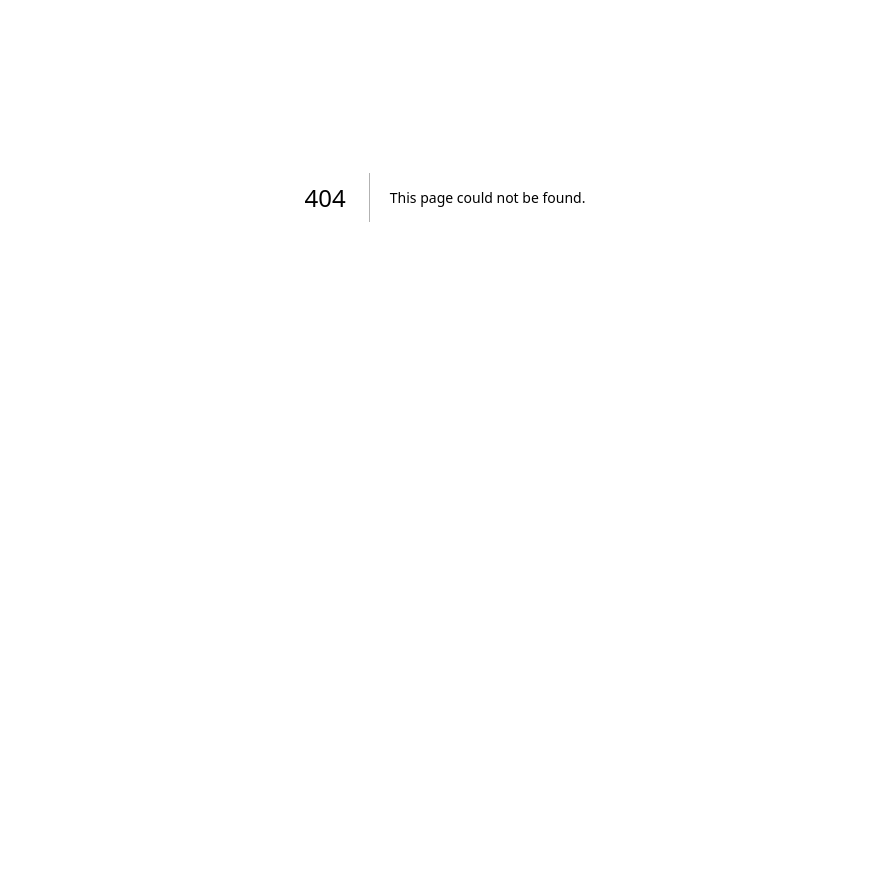
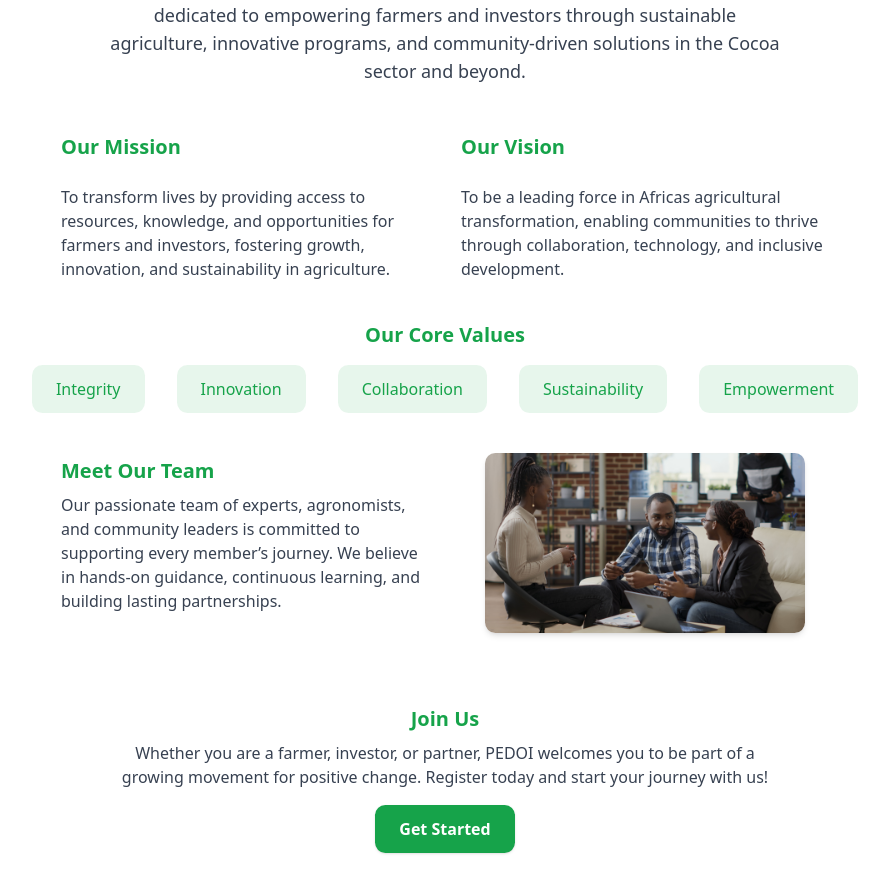
Before and after one commit to opeCre8tivia/TDD-PEDOI, a Next.js app: page /about in a window 1280 px wide. Before the commit this address had no page. Shown: the part 203-1088 px from the top of the page, without its empty margins (195-1084 px from the left). Before the commit the page ends 800 px from the top, so only its background shows below. Built offline with nearby package versions, Linux system fonts and the light colour scheme.

Commit message:
added about us page

```diff
--- /dev/null
+++ b/app/about/page.tsx
@@ -0,0 +1,72 @@
+import React from "react";
+import Logo from "@/components/Logo";
+import Image from "next/image";
+
+const AboutPage = () => {
+  return (
+    <main className="min-h-screen bg-white flex flex-col items-center px-4 py-8">
+      <section className="w-full max-w-2xl flex flex-col items-center text-center mb-8">
+        <Logo styles={{ width: "80px", height: "80px" }} />
+        <h1 className="text-3xl md:text-4xl font-bold text-primary mt-4 mb-2">About PEDOI</h1>
+        <p className="text-gray-700 text-base md:text-lg mb-4">
+          Professional Enterprise Development Organisation International (PEDOI) is dedicated to empowering farmers and investors through sustainable agriculture, innovative programs, and community-driven solutions in the Cocoa sector and beyond.
+        </p>
+      </section>
+      <section className="w-full max-w-3xl grid grid-cols-1 md:grid-cols-2 gap-8 mb-10">
+        <div className="flex flex-col gap-4">
+          <h2 className="text-xl font-semibold text-primary mb-2">Our Mission</h2>
+          <p className="text-gray-700 text-base">
+            To transform lives by providing access to resources, knowledge, and opportunities for farmers and investors, fostering growth, innovation, and sustainability in agriculture.
+          </p>
+        </div>
+        <div className="flex flex-col gap-4">
+          <h2 className="text-xl font-semibold text-primary mb-2">Our Vision</h2>
+          <p className="text-gray-700 text-base">
+            To be a leading force in Africas agricultural transformation, enabling communities to thrive through collaboration, technology, and inclusive development.
+          </p>
+        </div>
+      </section>
+      <section className="w-full max-w-3xl mb-10">
+        <h2 className="text-xl font-semibold text-primary mb-4 text-center">Our Core Values</h2>
+        <ul className="flex flex-col md:flex-row gap-4 md:gap-8 justify-center items-center">
+          <li className="bg-primary/10 rounded-lg px-6 py-3 text-primary font-medium">Integrity</li>
+          <li className="bg-primary/10 rounded-lg px-6 py-3 text-primary font-medium">Innovation</li>
+          <li className="bg-primary/10 rounded-lg px-6 py-3 text-primary font-medium">Collaboration</li>
+          <li className="bg-primary/10 rounded-lg px-6 py-3 text-primary font-medium">Sustainability</li>
+          <li className="bg-primary/10 rounded-lg px-6 py-3 text-primary font-medium">Empowerment</li>
+        </ul>
+      </section>
+      <section className="w-full max-w-3xl mb-10 flex flex-col md:flex-row gap-8 items-center">
+        <div className="flex-1">
+          <h2 className="text-xl font-semibold text-primary mb-2">Meet Our Team</h2>
+          <p className="text-gray-700 text-base mb-4">
+            Our passionate team of experts, agronomists, and community leaders is committed to supporting every member’s journey. We believe in hands-on guidance, continuous learning, and building lasting partnerships.
+          </p>
+        </div>
+        <div className="flex-1 flex justify-center">
+          <Image
+            src="/assets/pedoi-team-min.jpg"
+            alt="PEDOI Team"
+            width={320}
+            height={200}
+            className="rounded-lg shadow-md object-cover"
+          />
+        </div>
+      </section>
+      <section className="w-full max-w-2xl flex flex-col items-center text-center mt-8">
+        <h2 className="text-xl font-semibold text-primary mb-2">Join Us</h2>
+        <p className="text-gray-700 text-base mb-4">
+          Whether you are a farmer, investor, or partner, PEDOI welcomes you to be part of a growing movement for positive change. Register today and start your journey with us!
+        </p>
+        <a
+          href="/app/register"
+          className="inline-block bg-primary text-white px-6 py-3 rounded-lg font-semibold shadow hover:bg-primary/90 transition"
+        >
+          Get Started
+        </a>
+      </section>
+    </main>
+  );
+};
+
+export default AboutPage;
--- a/components/Footer/index.tsx
+++ b/components/Footer/index.tsx
@@ -1,14 +1,57 @@
 import React from "react";
+import Logo from "../Logo";
+import Link from "next/link";
 
-type Props = {};
-
-const Footer = (props: Props) => {
+const Footer = () => {
   return (
-    <div className="w-full min-h-[200px] bg-green-700">
-      {/* links */}
-
-      {/* map/ or contact form */}
-    </div>
+    <footer className="w-full bg-green-700 text-white pt-8 pb-4 px-4 flex flex-col items-center">
+      <div className="w-full max-w-5xl flex flex-col md:flex-row md:justify-between md:items-start gap-8">
+        {/* Logo and About */}
+        <div className="flex flex-col items-center md:items-start gap-2 md:w-1/3">
+          <Logo styles={{ width: "60px", height: "60px" }} />
+          <p className="text-sm text-green-100 mt-2 text-center md:text-left">
+            PEDOI is committed to empowering farmers and investors through
+            sustainable agriculture and innovative programs.
+          </p>
+        </div>
+        {/* Navigation Links */}
+        <div className="flex flex-col gap-2 items-center md:items-start md:w-1/3">
+          <h3 className="font-semibold mb-1">Quick Links</h3>
+          <Link href="/" className="hover:underline text-green-100">
+            Home
+          </Link>
+          <Link href="/about" className="hover:underline text-green-100">
+            About Us
+          </Link>
+          <Link href="/app/register" className="hover:underline text-green-100">
+            Register
+          </Link>
+          <Link href="/app/login" className="hover:underline text-green-100">
+            Login
+          </Link>
+          <Link href="/contact" className="hover:underline text-green-100">
+            Contact
+          </Link>
+        </div>
+        {/* Contact Info */}
+        <div className="flex flex-col gap-2 items-center md:items-start md:w-1/3">
+          <h3 className="font-semibold mb-1">Contact Us</h3>
+          <span className="text-green-100 text-sm">
+            Email: info@pedoiltd.org
+          </span>
+          <span className="text-green-100 text-sm">
+            Phone: +256 700 000 000
+          </span>
+          <span className="text-green-100 text-sm">
+            Kampala, Uganda
+          </span>
+        </div>
+      </div>
+      <div className="w-full max-w-5xl border-t border-green-600 mt-8 pt-4 flex flex-col md:flex-row items-center justify-between text-xs text-green-200">
+        <span>&copy; {new Date().getFullYear()} PEDOI. All rights reserved.</span>
+        <span></span>
+      </div>
+    </footer>
   );
 };
 
```
